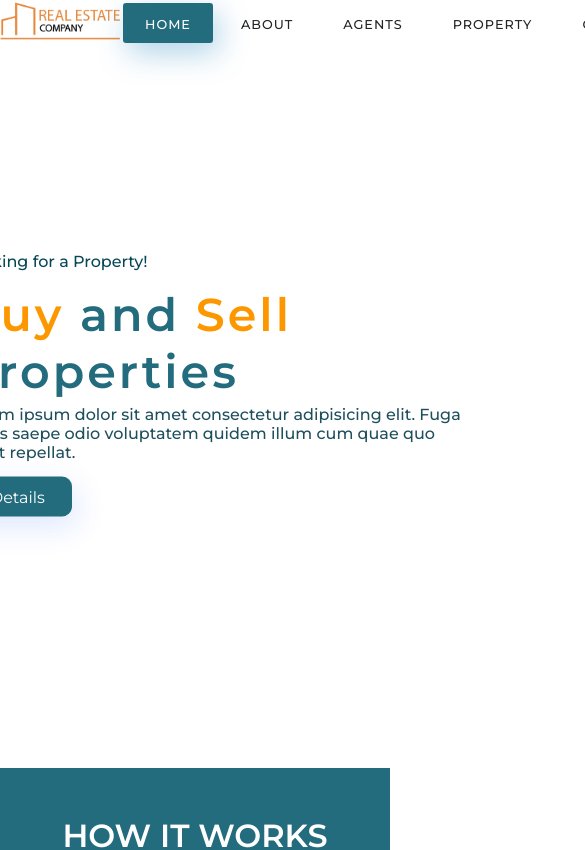
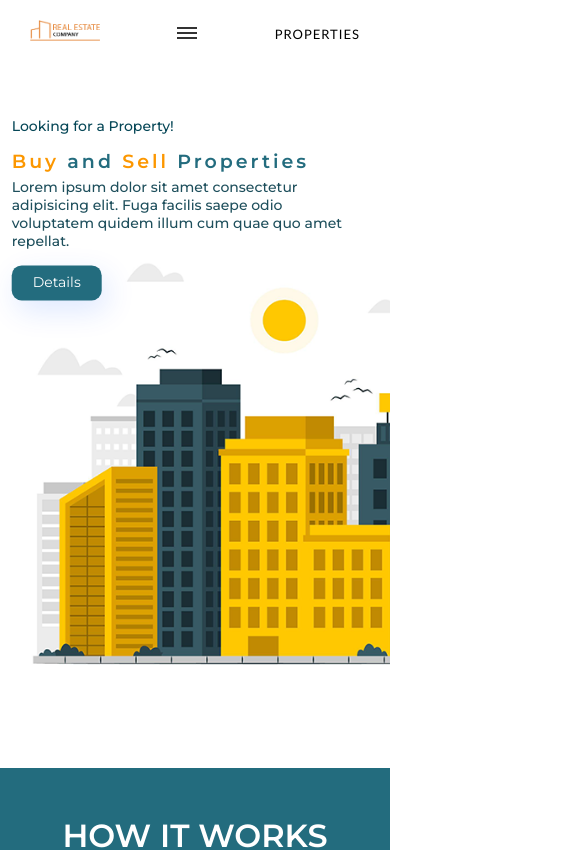
Before and after one commit to srikavya12-Kavs/realestate, a React (Create React App) app: page / in a window 390 px wide. Shown: the top 850 px of the page, 585 px wide, since content can reach past the window. Built offline with nearby package versions, Linux system fonts and the light colour scheme.

Commit message:
responsive

```diff
--- a/src/styles/_header.scss
+++ b/src/styles/_header.scss
@@ -5,6 +5,26 @@
     background-repeat: no-repeat;
     background-size: cover;
     background-image: url("../assets/header-bg.png");
+
+    @media(max-width:1190px){
+        background-size: 1150px !important;
+    }
+
+    @media(max-width:1100px){
+        background-position-x: 60%;
+    }
+
+    @media(max-width: 860px){
+        background-position: 70% 110%;
+    }
+
+    @media(max-width: 600px){
+        background-position-x: -520px;
+    }
+
+    @media(max-width: 500px){
+        background-position-x: -550px;
+    }
 }
 
 .intro{
@@ -14,6 +34,32 @@
 	left: 16%;
 	top: 50%;
 	transform: translate(-20%,-50%);
+
+    @media(max-width:1190px){
+        left: 10%;
+        top: 50%;
+        transform: translate(-10%,-50%);
+    }
+
+    @media(max-width:1100px){
+        width: 400px;
+        left: 5%;
+        top: 50%;
+        transform: translate(-5%,-50%);
+    }
+
+    @media(max-width: 860px){
+        width: 70%;
+        left: 15%;
+        top: 20%;
+        transform: translate(-15%,-20%);
+    }
+
+    @media(max-width:600px){
+        width: 90%;
+        left: 30%;
+        transform: translate(-30%,-20%);
+    }
 
     span{
         color: #fc9700;
@@ -30,11 +76,35 @@
         margin:0px;
         letter-spacing: 3px;
         color:#236c7e;
+
+        @media(max-width:600px){
+            font-size: 35px;
+        }
+
+        @media(max-width:600px){
+            font-size: 25px;
+        }
+
+        @media(max-width: 500px){
+            font-size: 22px;
+        }
+
+        @media(max-width: 400px){
+            font-size: 19px;
+        }
     }
 
     p{
         color: #064757; font-weight: 500;
         margin-bottom: 15px;
+
+        @media(max-width: 500px){
+            font-size: 15px;
+        }
+
+        @media(max-width: 400px){
+            font-size: 14px;
+        }
     }
 
     .header-btn{
@@ -48,6 +118,12 @@
         border-radius: 10px;
         color:#ffffff;
 
+        @media(max-width: 500px){
+            width: 90px;
+            height: 35px;
+            font-size: 14px;
+        }
+
         &:hover{
             background-color: #04afda;
             transition: all ease 0.5s;
--- a/src/styles/_howitworks.scss
+++ b/src/styles/_howitworks.scss
@@ -22,8 +22,17 @@
         display: flex;
         justify-content: space-between;
 
+        @media (max-width: 500px) {
+            display: block;
+        }
+
         > div {
             width: 30%;
+
+            @media (max-width: 500px) {
+                width: 100%;
+                margin-top: 2rem;
+            }
         }
 
         h4 {
--- a/src/styles/_nav.scss
+++ b/src/styles/_nav.scss
@@ -7,17 +7,45 @@ nav{
 	width:100%;
 	z-index: 1;
 	background-color: #FFFFFF;
+    padding: 10px 0;
+
+    @media(max-width:1100px) {
+        justify-content: space-between;
+        height: 65px;
+        padding: 0px 30px;
+        position: fixed;
+    }
 
     .logo {
         img{
             width: 120px;
+
+            @media(max-width:1100px){
+                width:70px;
+            }
         }
     }
 
-    ul{
+    .menu{
         display: flex;
 
+        @media(max-width:1100px){
+            display:none;
+            position:absolute;
+            top:65px;
+            left:0px;
+            background-color:#FFFFFF;
+            border-bottom:4px solid #064757;
+            width:100%;
+            padding:0px;
+            margin:0px;
+        }
+
         li {
+            @media(max-width:1100px){
+                width:100%;
+            }
+
             a {
                 height:40px;
                 line-height: 43px;
@@ -31,6 +59,16 @@ nav{
                 letter-spacing: 1px;
                 border-radius: 3px;
                 transition: 0.2s ease-in-out;
+
+                @media(max-width:1100px){
+                    width:100%;
+                    height:40px;
+                    justify-content: center;
+                    align-items: center;
+                    margin:0px;
+                    padding: 25px;
+                    border:1px solid rgba(38,38,38,0.03);
+                }
 
                 &:hover{
                     background-color: #064757;
@@ -63,6 +101,13 @@ nav{
         border-radius: 3px;
         transition: 0.2s ease-in-out;
         background-color: #236c7e;
+
+        @media(max-width:1100px){
+            background: none;
+            font-size: 13px;
+            color: #000;
+            padding: 0px;
+        }
     }
 }
 
@@ -70,3 +115,66 @@ nav .menu-btn,
 .menu-icon{
     display:none;
 }
+
+@media(max-width:1100px){
+    .menu-icon{
+        display:block;
+        cursor:pointer;
+        float:right;
+        padding:28px 20px;
+        position:relative;
+        user-select: none;
+
+        .nav-icon{
+            background-color:#333333;
+            display:block;
+            height:2px;
+            position:relative;
+            transition: background 0.2s ease-out;
+            width:20px;
+
+            &:before,
+            &:after{
+                background:#333;
+                content:'';
+                display:block;
+                height:100%;
+                position:absolute;
+                transition:all ease-out 0.2s;
+                width:100%;
+            }
+
+            &:before{
+                top:5px;
+            }
+
+            &:after{
+                top:-5px;
+            }
+        }
+    }
+
+    .menu-btn{
+        display:none;
+
+        &:checked {
+            ~ .menu-icon .nav-icon{
+                background:transparent;
+            }
+
+            ~ .menu-icon .nav-icon:before{
+                transform: rotate(-45deg);
+                top:0;
+            }
+
+            ~ .menu-icon .nav-icon:after{
+                transform: rotate(45deg);
+                top:0;
+            }
+
+            ~ .menu{
+                display:block;
+            }
+        }
+    }
+}
```
